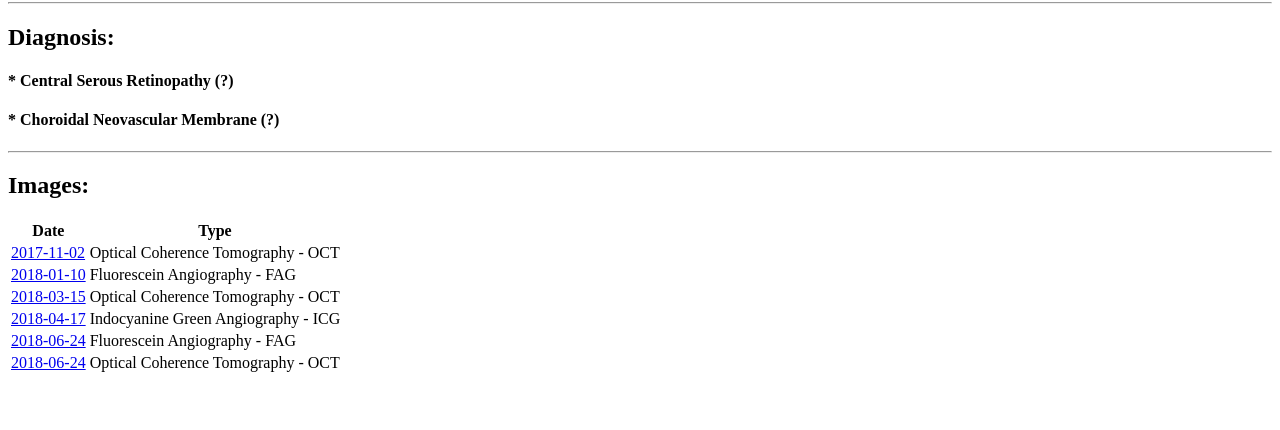
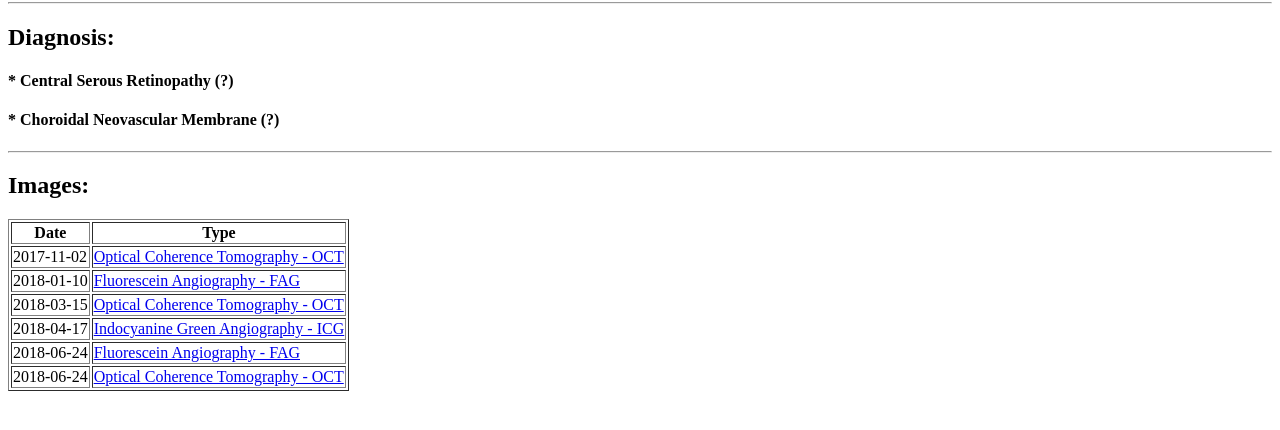
Before and after one commit to elavrova/elavrova.github.io, a plain HTML site: page index.html in a window 1280 px wide. Shown: the part 78-508 px from the top of the page. Drawn offline with Linux system fonts and the light colour scheme.

Commit message:
new table

```diff
--- a/index.html
+++ b/index.html
@@ -17,50 +17,61 @@
         <hr>
         <h2>Images:</h2>
 
-        <table>
+        <table border="1">
             <tr>
                 <th>Date</th>
                 <th>Type</th>
             </tr>
             <tr>
                 <td>
-                    <a href="2017-11-02_oct.html">2017-11-02</a>
+                    2017-11-02
                 </td>
-                <td>Optical Coherence Tomography - OCT</td>
+                <td>
+                    <a href="2017-11-02_oct.html">Optical Coherence Tomography - OCT</a>
+                </td>
             </tr>
             <tr>
                 <td>
-                    <a href="2018-01-10_fag.html">2018-01-10</a>
+                    2018-01-10
                 </td>
-                <td>Fluorescein Angiography - FAG</td>
+                <td>
+                    <a href="2018-01-10_fag.html">Fluorescein Angiography - FAG</a>
+                </td>
             </tr>
             <tr>
                 <td>
-                    <a href="2018-03-15_oct.html">2018-03-15</a>
+                    2018-03-15
                 </td>
-                <td>Optical Coherence Tomography - OCT</td>
+                <td>
+                    <a href="2018-03-15_oct.html">Optical Coherence Tomography - OCT</a>
+                </td>
             </tr>
             <tr>
                 <td>
-                    <a href="2018-04-17_icg.html">2018-04-17</a>
+                    2018-04-17
                 </td>
-                <td>Indocyanine Green Angiography - ICG</td>
+                <td>
+                    <a href="2018-04-17_icg.html">Indocyanine Green Angiography - ICG</a>
+                </td>
             </tr>
             <tr>
                 <td>
-                    <a href="2018-06-24_fag.html">2018-06-24</a>
+                    2018-06-24
                 </td>
-                <td>Fluorescein Angiography - FAG</td>
+                <td>
+                    <a href="2018-06-24_fag.html">Fluorescein Angiography - FAG</a>
+                </td>
             </tr>
             <tr>
                 <td>
-                    <a href="2018-06-24_oct.html">2018-06-24</a>
+                    2018-06-24
                 </td>
-                <td>Optical Coherence Tomography - OCT</td>
+                <td>
+                    <a href="2018-06-24_oct.html">Optical Coherence Tomography - OCT</a>
+                </td>
             </tr>
         </table>
 
-
-    </body>
+</body>
 
 </html>
```
Also changed, not shown: 2017-11-02_oct.html (+1 -1 lines), 2018-01-10_fag.html (+1 -1 lines), 2018-03-15_oct.html (+1 -1 lines), 2018-04-17_icg.html (+1 -1 lines), 2018-06-24_fag.html (+1 -1 lines), 2018-06-24_oct.html (+1 -1 lines).
